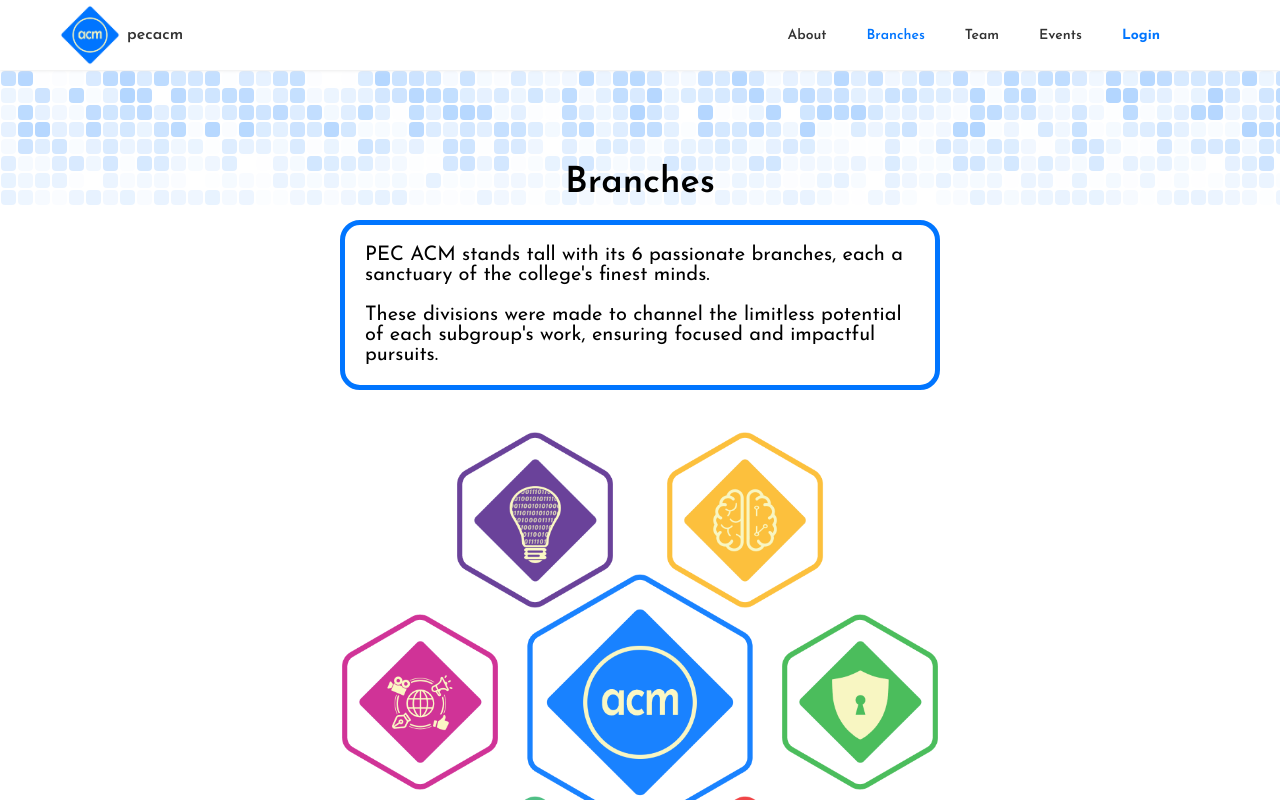
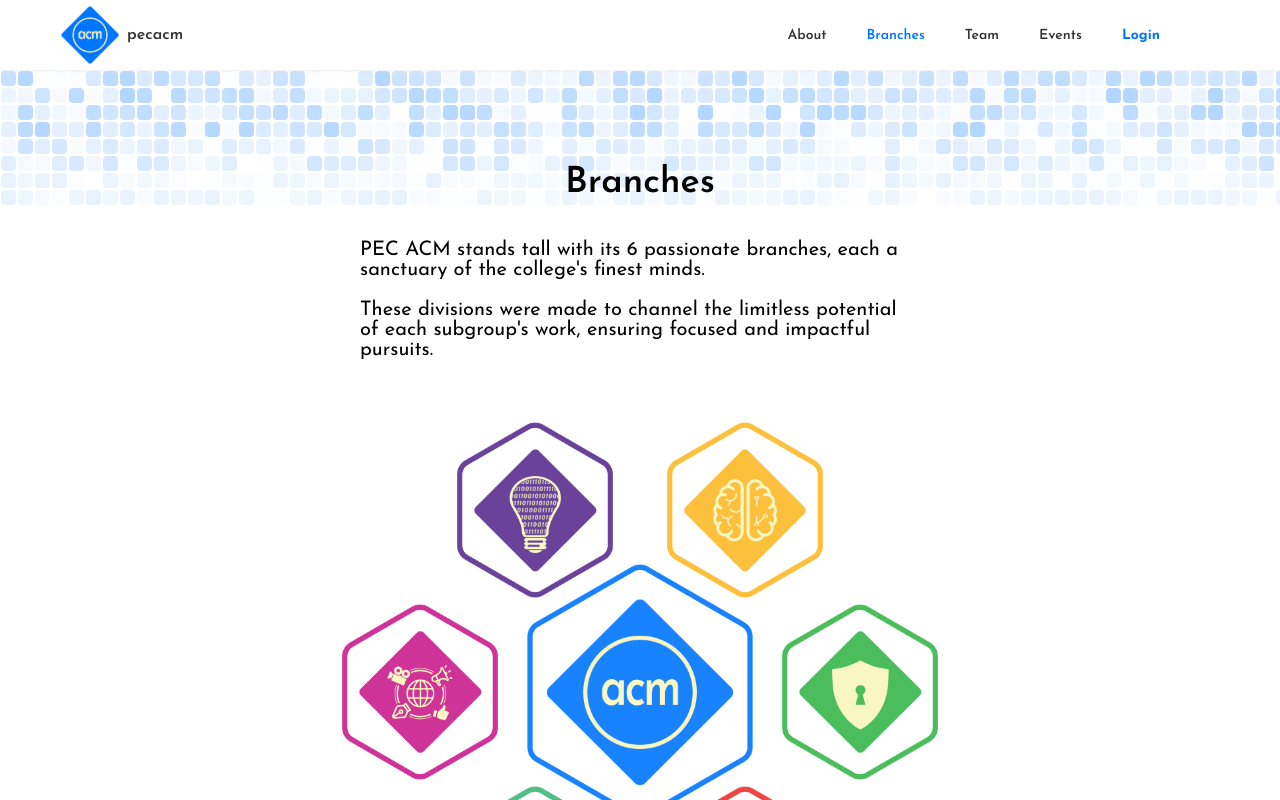
Before and after one commit to PEC-CSS/website, a Next.js app: page /branches in a window 1280 px wide. Shown: the top 800 px of the page. Built offline with nearby package versions, Linux system fonts and the light colour scheme.

Commit message:
Remove border from branch aboutText

```diff
--- a/styles/pages/branch.module.scss
+++ b/styles/pages/branch.module.scss
@@ -16,7 +16,6 @@ $dropdownText: 17px;
     word-wrap: break-word;
     width: min(600px, 70vw);
     margin: auto;
-    border: 5px solid $acm-primary;
     border-radius: 20px;
     padding: 20px;
 }
```
